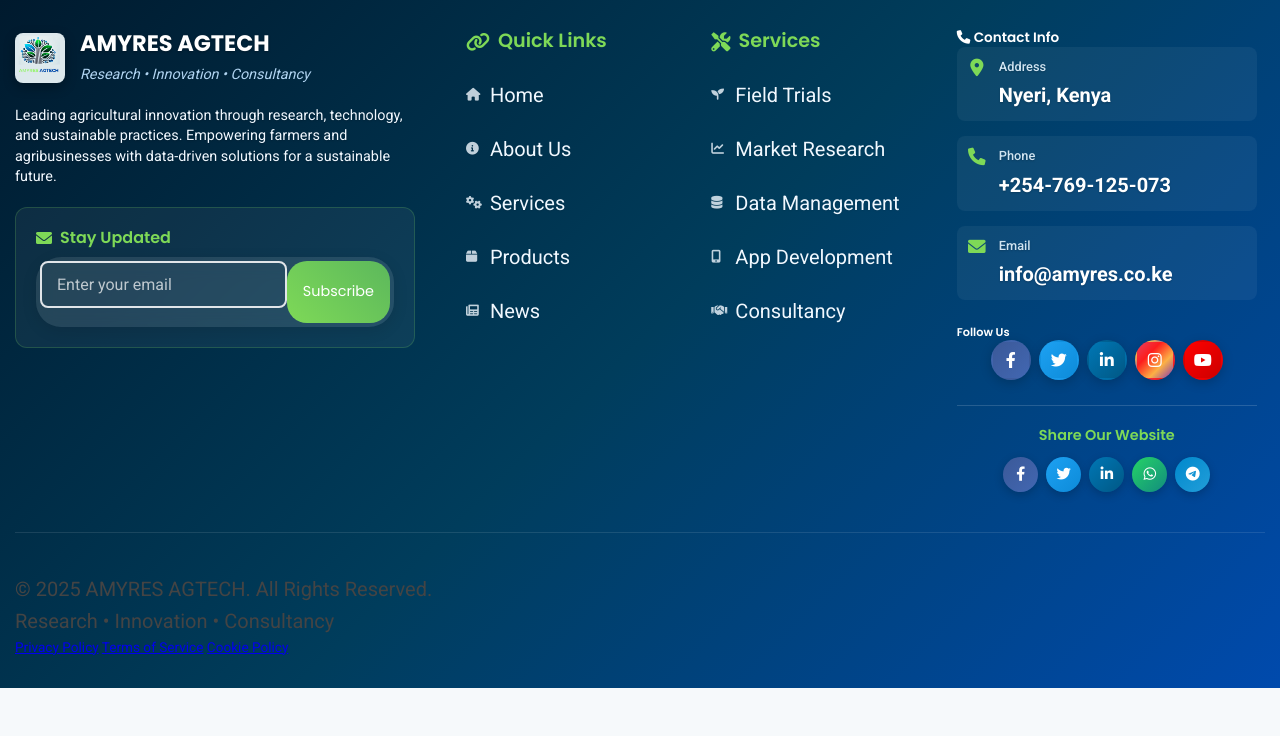
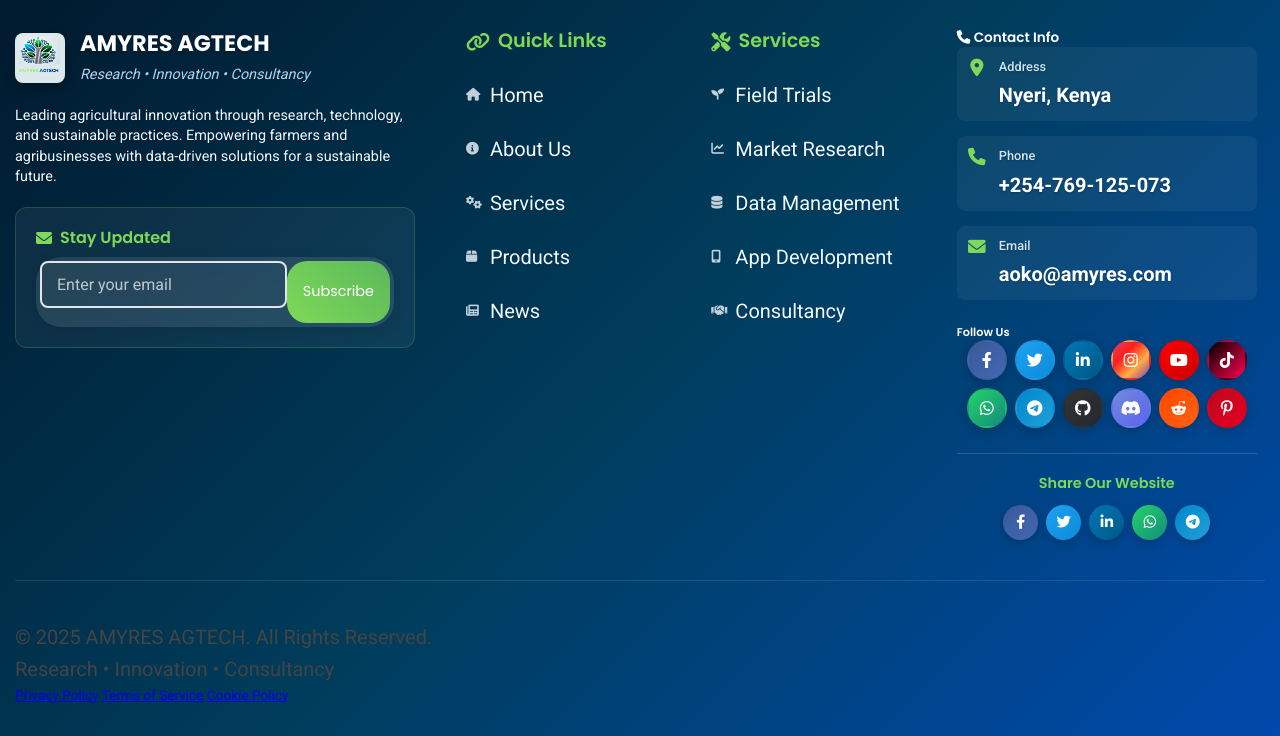
Before and after one commit to kimaninyutu/amyres2, a Django app: page /about/ in a window 1280 px wide. Shown: the part 4068-4804 px from the top of the page. Before the commit the page ends 4756 px from the top, so only its background shows below. Run offline with Django 5.2, Linux system fonts and the light colour scheme.

Commit message:
Update base.html

```diff
--- a/amyres_webapp/templates/amyres_webapp/base.html
+++ b/amyres_webapp/templates/amyres_webapp/base.html
@@ -162,7 +162,7 @@
                                 <i class="fas fa-envelope"></i>
                                 <div>
                                     <span class="contact-label">Email</span>
-                                    <a href="mailto:info@amyres.co.ke" class="contact-value" aria-label="Send email to info@amyres.co.ke">info@amyres.co.ke</a>
+                                    <a href="mailto:aoko@amyres.com" class="contact-value" aria-label="Send email to aoko@amyres.com">aoko@amyres.com</a>
                                 </div>
                             </div>
                         </div>
@@ -186,27 +186,27 @@
                                 <a href="https://youtube.com/@amyresagtech" class="social-link youtube" aria-label="Subscribe to our YouTube channel" title="YouTube" target="_blank" rel="noopener noreferrer">
                                     <i class="fab fa-youtube"></i>
                                 </a>
-{#                                <a href="https://tiktok.com/@amyresagtech" class="social-link tiktok" aria-label="Follow us on TikTok" title="TikTok" target="_blank" rel="noopener noreferrer">#}
-{#                                    <i class="fab fa-tiktok"></i>#}
-{#                                </a>#}
-{#                                <a href="https://wa.me/254769125073" class="social-link whatsapp" aria-label="Contact us on WhatsApp" title="WhatsApp" target="_blank" rel="noopener noreferrer">#}
-{#                                    <i class="fab fa-whatsapp"></i>#}
-{#                                </a>#}
-{#                                <a href="https://t.me/amyresagtech" class="social-link telegram" aria-label="Join us on Telegram" title="Telegram" target="_blank" rel="noopener noreferrer">#}
-{#                                    <i class="fab fa-telegram-plane"></i>#}
-{#                                </a>#}
-{#                                <a href="https://github.com/amyresagtech" class="social-link github" aria-label="Follow us on GitHub" title="GitHub" target="_blank" rel="noopener noreferrer">#}
-{#                                    <i class="fab fa-github"></i>#}
-{#                                </a>#}
-{#                                <a href="https://discord.gg/amyresagtech" class="social-link discord" aria-label="Join our Discord server" title="Discord" target="_blank" rel="noopener noreferrer">#}
-{#                                    <i class="fab fa-discord"></i>#}
-{#                                </a>#}
-{#                                <a href="https://reddit.com/u/amyresagtech" class="social-link reddit" aria-label="Follow us on Reddit" title="Reddit" target="_blank" rel="noopener noreferrer">#}
-{#                                    <i class="fab fa-reddit-alien"></i>#}
-{#                                </a>#}
-{#                                <a href="https://pinterest.com/amyresagtech" class="social-link pinterest" aria-label="Follow us on Pinterest" title="Pinterest" target="_blank" rel="noopener noreferrer">#}
-{#                                    <i class="fab fa-pinterest-p"></i>#}
-{#                                </a>#}
+                                <a href="https://tiktok.com/@amyresagtech" class="social-link tiktok" aria-label="Follow us on TikTok" title="TikTok" target="_blank" rel="noopener noreferrer">
+                                    <i class="fab fa-tiktok"></i>
+                                </a>
+                                <a href="https://wa.me/254769125073" class="social-link whatsapp" aria-label="Contact us on WhatsApp" title="WhatsApp" target="_blank" rel="noopener noreferrer">
+                                    <i class="fab fa-whatsapp"></i>
+                                </a>
+                                <a href="https://t.me/amyresagtech" class="social-link telegram" aria-label="Join us on Telegram" title="Telegram" target="_blank" rel="noopener noreferrer">
+                                    <i class="fab fa-telegram-plane"></i>
+                                </a>
+                                <a href="https://github.com/amyresagtech" class="social-link github" aria-label="Follow us on GitHub" title="GitHub" target="_blank" rel="noopener noreferrer">
+                                    <i class="fab fa-github"></i>
+                                </a>
+                                <a href="https://discord.gg/amyresagtech" class="social-link discord" aria-label="Join our Discord server" title="Discord" target="_blank" rel="noopener noreferrer">
+                                    <i class="fab fa-discord"></i>
+                                </a>
+                                <a href="https://reddit.com/u/amyresagtech" class="social-link reddit" aria-label="Follow us on Reddit" title="Reddit" target="_blank" rel="noopener noreferrer">
+                                    <i class="fab fa-reddit-alien"></i>
+                                </a>
+                                <a href="https://pinterest.com/amyresagtech" class="social-link pinterest" aria-label="Follow us on Pinterest" title="Pinterest" target="_blank" rel="noopener noreferrer">
+                                    <i class="fab fa-pinterest-p"></i>
+                                </a>
                             </div>
 
                             <!-- Social Media Sharing Buttons -->
```
